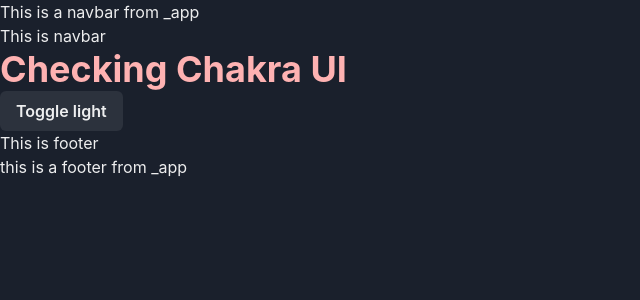
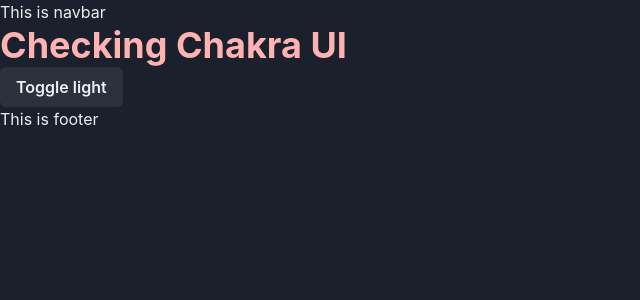
Before and after one commit to akhil-naidu/hasura-iitg, a Next.js app: page / in a window 1280 px wide. Shown: the top 300 px of the page, without its empty margins (0-640 px from the left). Built offline with nearby package versions, Linux system fonts and the light colour scheme.

Commit message:
chore: ideology of navbar

```diff
--- a/components/FrontPage.js
+++ b/components/FrontPage.js
@@ -5,21 +5,20 @@ import {
   useColorModeValue,
 } from '@chakra-ui/react';
 import React from 'react';
-import Layout from '@/components/Layout';
 
 const FrontPage = () => {
   const { toggleColorMode, colorMode } = useColorMode();
   const color = useColorModeValue('red.500', 'red.200');
 
   return (
-    <Layout>
+    <React.Fragment>
       <Heading as='h1' color={color}>
         Checking Chakra UI
       </Heading>
       <Button onClick={toggleColorMode}>
         Toggle {colorMode === 'light' ? `dark` : 'light'}
       </Button>
-    </Layout>
+    </React.Fragment>
   );
 };
 
--- a/pages/_app.js
+++ b/pages/_app.js
@@ -1,12 +1,13 @@
 import { ChakraProvider } from '@chakra-ui/react';
 import theme from '@/styles/theme';
+import Layout from '@/components/Layout';
 
 function MyApp({ Component, pageProps }) {
   return (
     <ChakraProvider theme={theme}>
-      This is a navbar from _app
-      <Component {...pageProps} />
-      this is a footer from _app
+      <Layout>
+        <Component {...pageProps} />
+      </Layout>
     </ChakraProvider>
   );
 }
```
